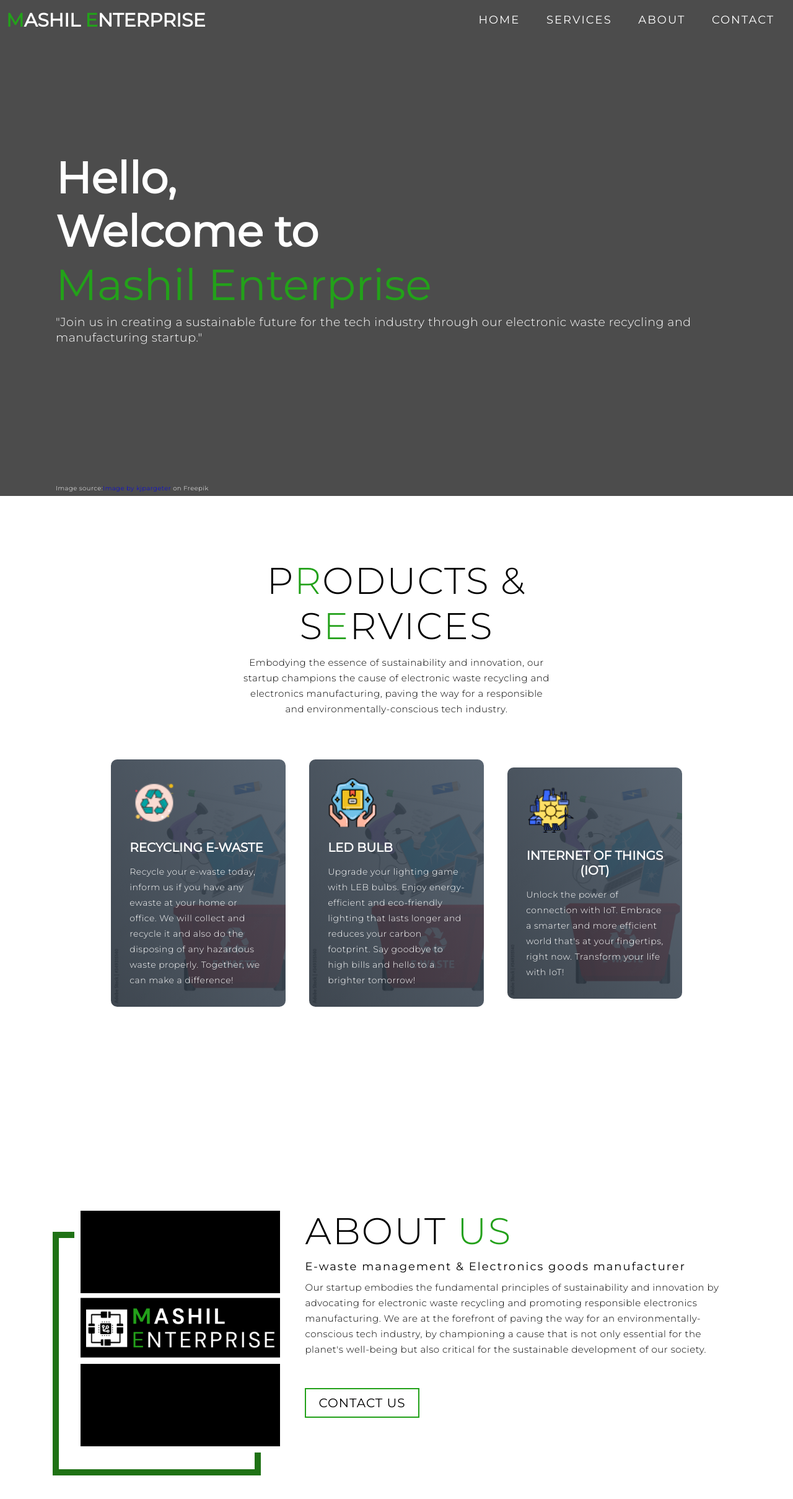
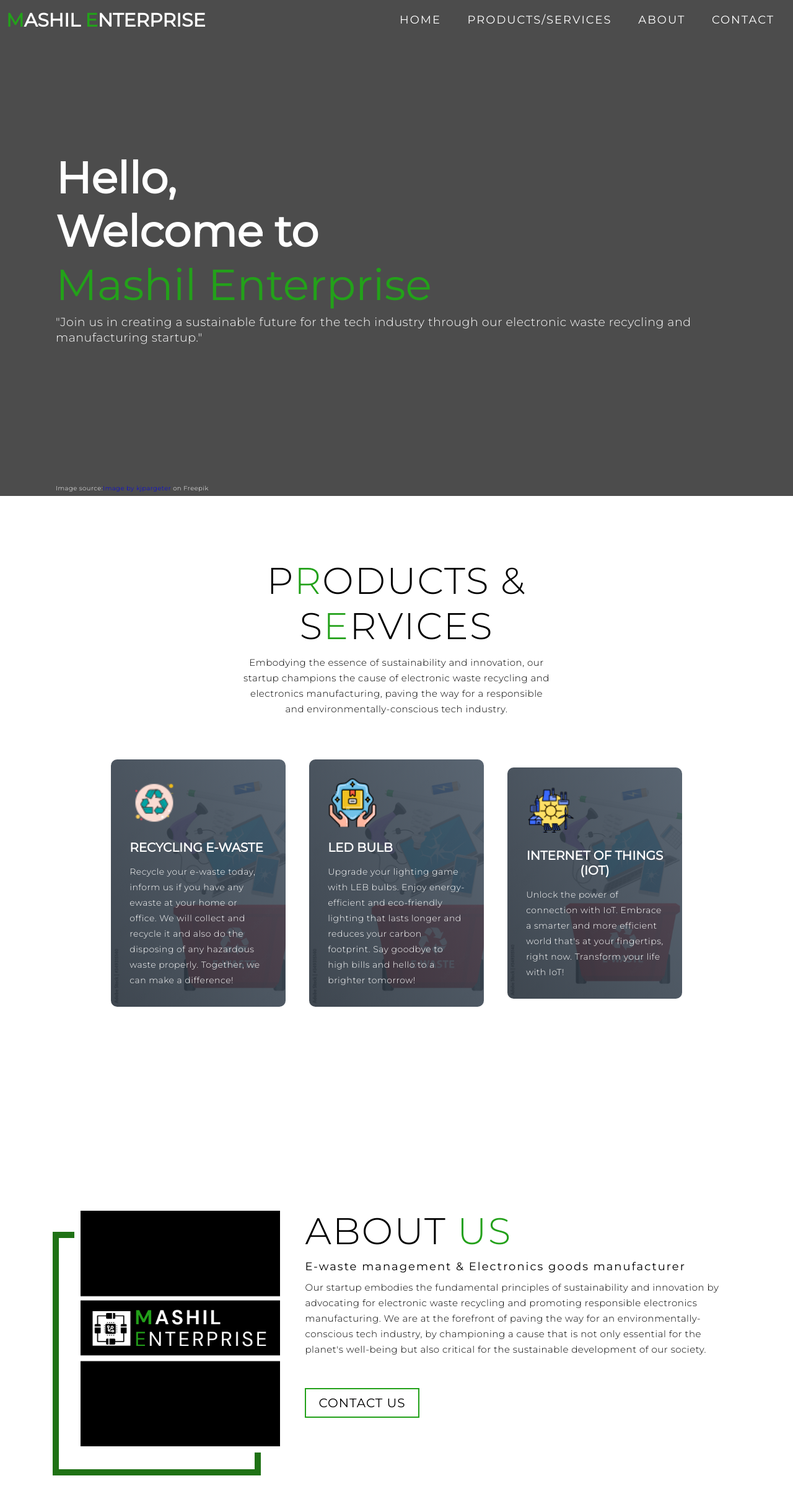
Before and after one commit to NMMashilheiba/Mashil_Enterprise, a plain HTML site: page index.html in a window 1280 px wide. Shown: the top 2418 px of the page at 62% size. Drawn offline with Linux system fonts and the light colour scheme.

Commit message:
logo modified

```diff
--- a/index.html
+++ b/index.html
@@ -4,7 +4,7 @@
     <meta charset="UTF-8" />
     <meta name="viewport" content="width=device-width, initial-scale=1.0" />
     <link rel="stylesheet" href="style.css" />
-    <title>My Website</title>
+    <title>Mashil Enterprise</title>
   </head>
 
   <body>
@@ -23,7 +23,9 @@
             </div>
             <ul>
               <li><a href="#hero" data-after="Home">Home</a></li>
-              <li><a href="#services" data-after="Service">Services</a></li>
+              <li>
+                <a href="#services" data-after="Service">Products/Services</a>
+              </li>
               <!-- <li><a href="#projects" data-after="Projects">Projects</a></li> -->
               <li><a href="#about" data-after="About">About</a></li>
               <li><a href="#contact" data-after="Contact">Contact</a></li>
@@ -121,7 +123,7 @@
       <div class="about container">
         <div class="col-left">
           <div class="about-img">
-            <img src="./img/melogo4.png" alt="img" />
+            <img src="./img/melogo5.png" alt="img" />
           </div>
         </div>
         <div class="col-right">
```
Also changed, not shown: img/melogo5.png (added).
